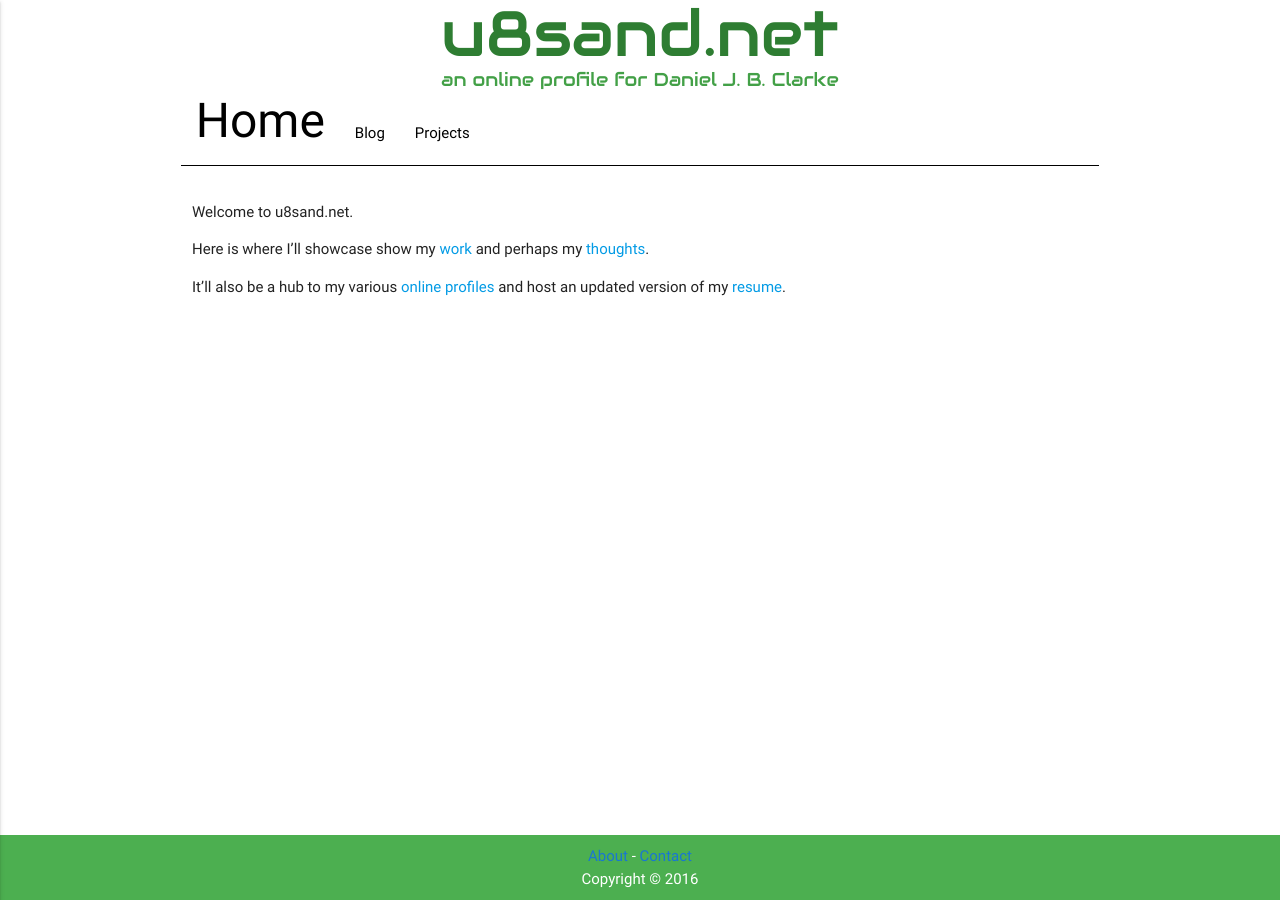
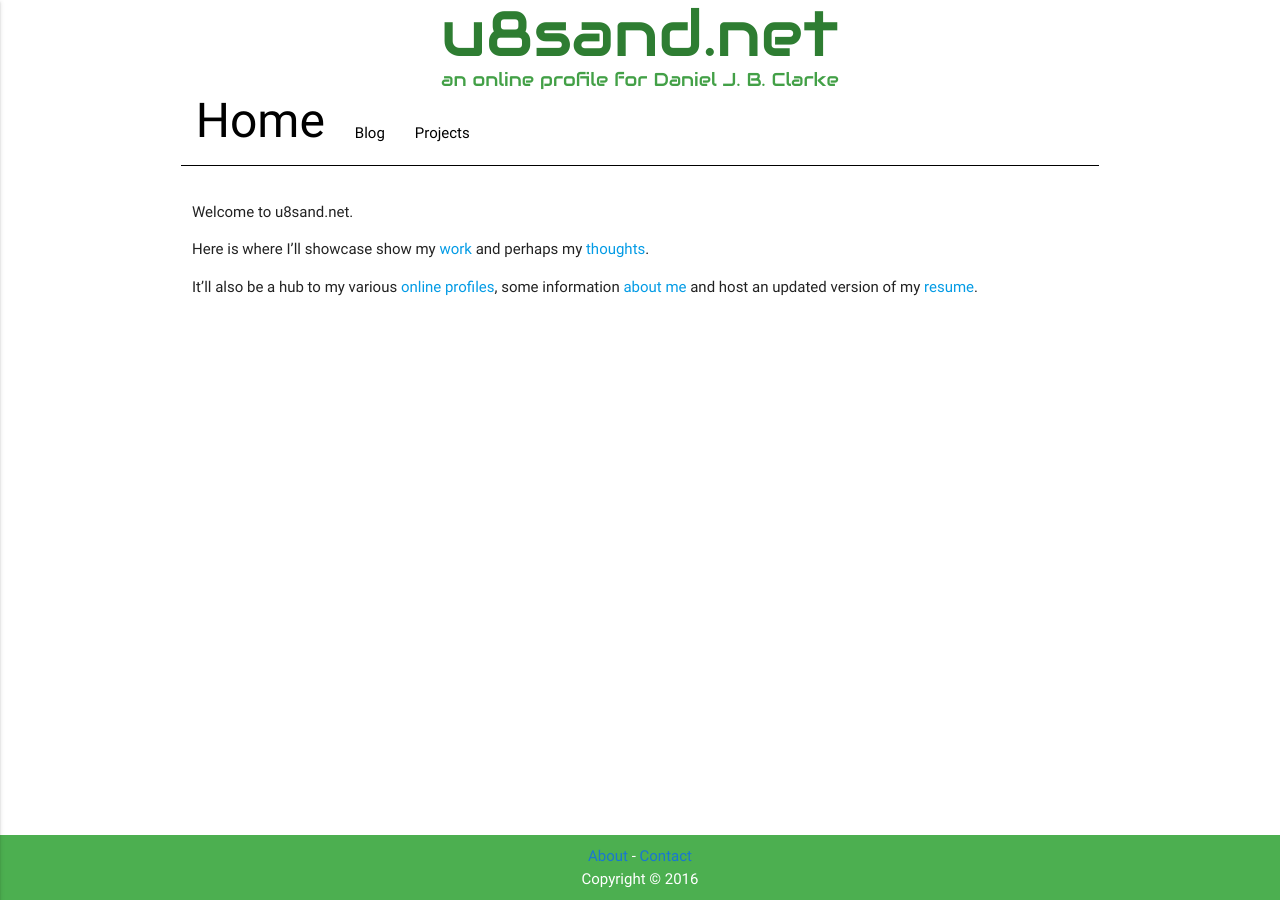
Before and after one commit to u8sand/u8sand.github.io, a Jekyll site: the page built from 00-index.md, in a window 1280 px wide. Built offline with Jekyll 4.4.1, drawn with Linux system fonts in a browser that asks for light colours; nearby versions of some CDN libraries.

Commit message:
Updated homepage link to about rather than my resume

```diff
--- a/00-index.md
+++ b/00-index.md
@@ -9,4 +9,4 @@ Welcome to u8sand.net.
 
 Here is where I'll showcase show my [work](/projects/) and perhaps my [thoughts](/blog/).
 
-It'll also be a hub to my various [online profiles](/contact/) and host an updated version of my [resume](/about/).
+It'll also be a hub to my various [online profiles](/contact/), some information [about me](/about/) and host an updated version of my [resume](/resume/).
```
